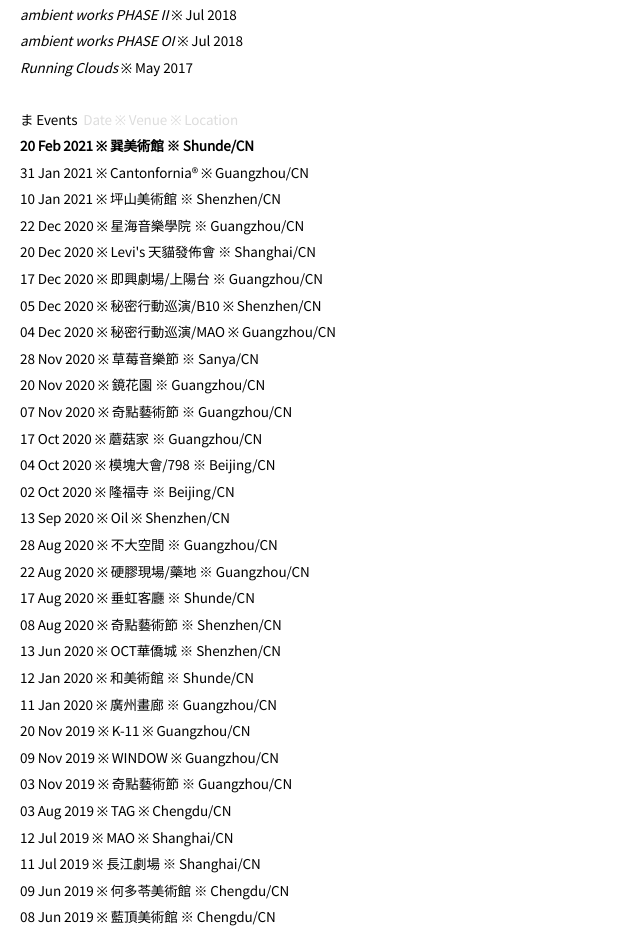
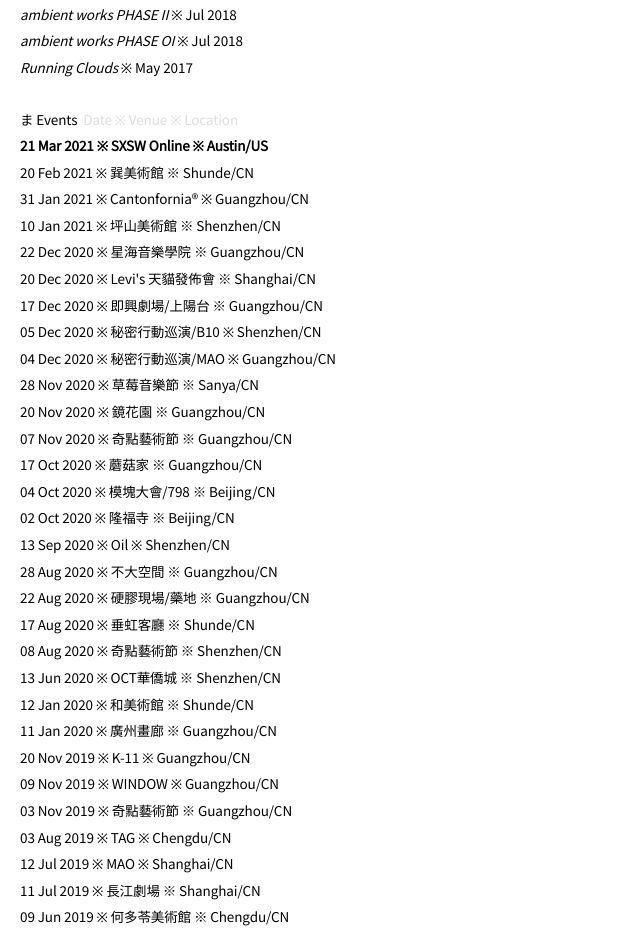
Before and after one commit to BitMob/mafmadmaf.com, a plain HTML site: page index.html in a window 1280 px wide. Shown: the part 1162-2097 px from the top of the page, without its empty margins (0-640 px from the left). Drawn offline with Linux system fonts and the light colour scheme; a web font is replaced by a local one.

Commit message:
Update index.html

```diff
--- a/index.html
+++ b/index.html
@@ -113,7 +113,8 @@
         May 2017&nbsp;※&nbsp;<i>Running Clouds</i>&nbsp;<span></span> -->
         <span></span><span></span><span></span><span></span><span></span><span></span>
         ま Events<font color="#DDD">&nbsp;&nbsp;Date&nbsp;※&nbsp;Venue&nbsp;※&nbsp;Location</font><span></span>
-        <b>20 Feb 2021&nbsp;※&nbsp;巽美術館&nbsp;※&nbsp;Shunde/CN</b><span></span>
+        <b>21 Mar 2021&nbsp;※&nbsp;SXSW Online&nbsp;※&nbsp;Austin/US</b><span></span>
+        20 Feb 2021&nbsp;※&nbsp;巽美術館&nbsp;※&nbsp;Shunde/CN<span></span>
         31 Jan 2021&nbsp;※&nbsp;Cantonfornia®&nbsp;※&nbsp;Guangzhou/CN<span></span>
         10 Jan 2021&nbsp;※&nbsp;坪山美術館&nbsp;※&nbsp;Shenzhen/CN<span></span>
         <!-- 26 Dec 2020&nbsp;※&nbsp;藥地&nbsp;※&nbsp;Guangzhou/CN<span></span> -->
```
